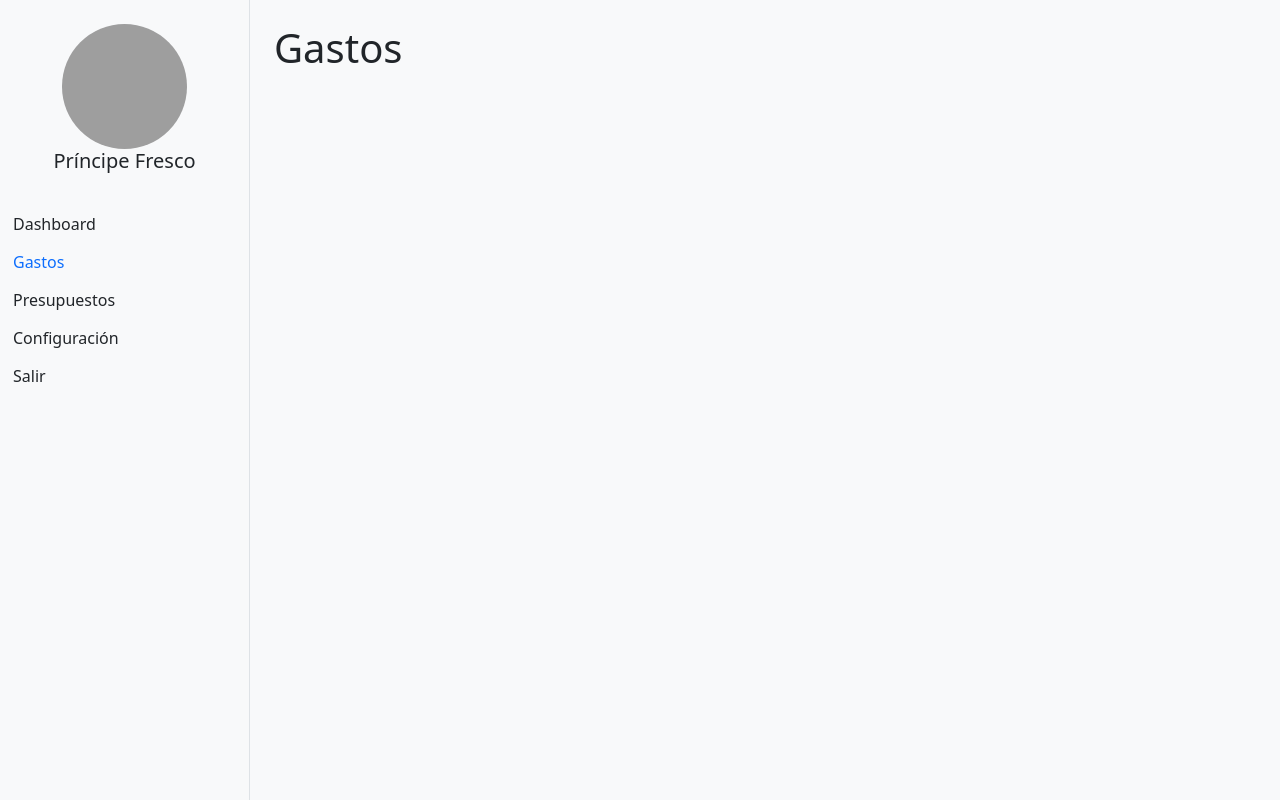
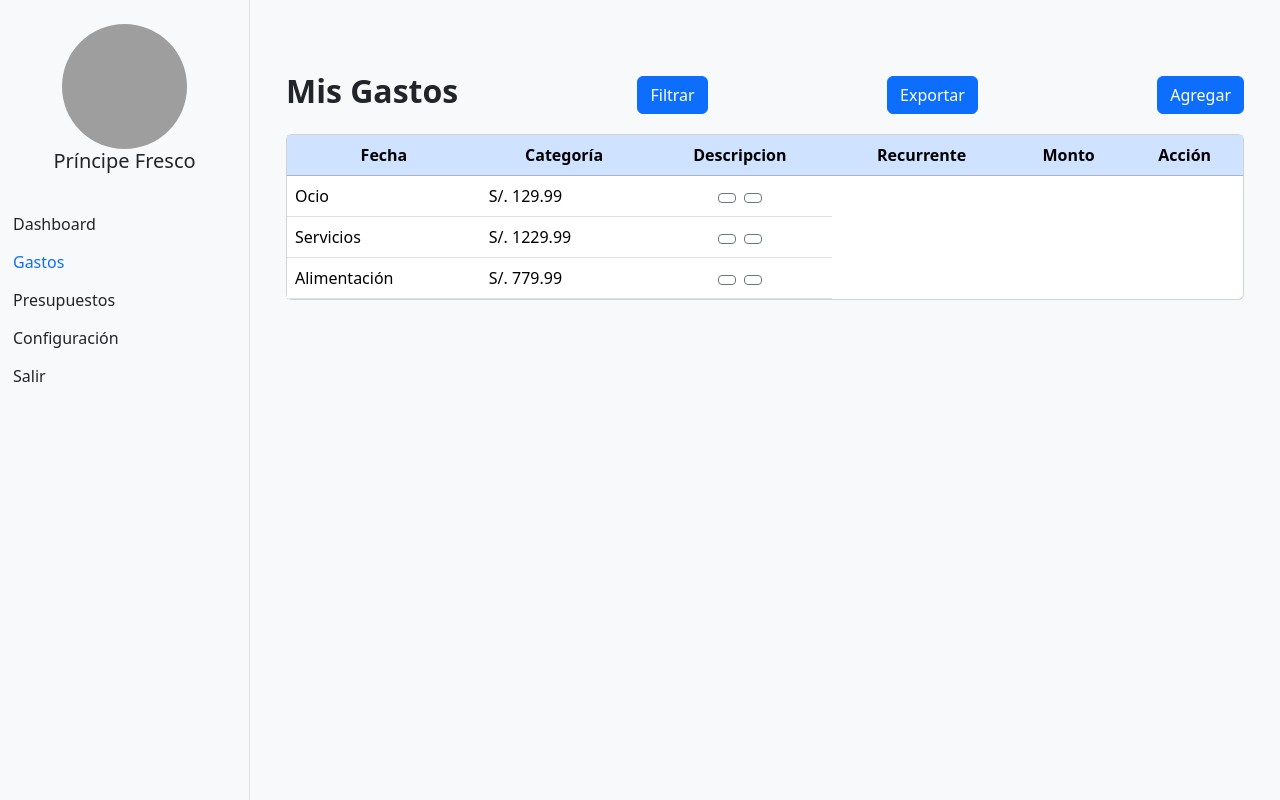
Before and after one commit to SaezGabriel/Proyecto-PW-2025_0, a React (Vite) app: page /mainpage_usuario in a window 1280 px wide. Both pictures are taken after a click on the button "Gastos". Built offline with nearby package versions, Linux system fonts and the light colour scheme; grey boxes are pictures that could not be loaded.

Commit message:
añadida pagina Gastos, botones no funcionales, creado objeto _ Gasto_

```diff
--- /dev/null
+++ b/src/pages/Gastos.tsx
@@ -0,0 +1,80 @@
+
+interface Gasto{
+    fecha:string,
+    categoria:string,
+    descripcion:string,
+    recurrente:string,
+    monto:number
+}
+
+let Lista_gastos:Gasto[]
+
+import Menu_filtro_usuario from "./Menu_filtrar_egresos_user";
+
+const Gastos = () =>{
+    return (
+        <div className="container mt-5 bg-light">
+    <div className="d-flex justify-content-between align-items-center mb-3">
+      <h2 className="fw-bold">Mis Gastos</h2>
+      <button className="btn btn-primary" onClick={Menu_filtro_usuario}>Filtrar</button>
+      <button className="btn btn-primary">Exportar</button>
+      <button className="btn btn-primary">Agregar</button>
+
+    </div>
+    <div className="card">
+      <table className="table table-hover mb-0">
+        <thead className="table-primary text-center">
+          <tr>
+            <th>Fecha</th>
+            <th>Categoría</th>
+            <th>Descripcion</th>
+            <th>Recurrente</th>
+            <th>Monto</th>
+            <th>Acción</th>
+          </tr>
+        </thead>
+        <tbody>
+          <tr>
+            <td>Ocio</td>
+            <td>S/. 129.99</td>
+            <td className="text-center">
+              <button className="btn btn-outline-secondary btn-sm me-2">
+                <i className=""></i>
+              </button>
+              <button className="btn btn-outline-secondary btn-sm">
+                <i className=""></i>
+              </button>
+            </td>
+          </tr>
+          <tr>
+            <td>Servicios</td>
+            <td>S/. 1229.99</td>
+            <td className="text-center">
+              <button className="btn btn-outline-secondary btn-sm me-2">
+                <i className=""></i>
+              </button>
+              <button className="btn btn-outline-secondary btn-sm">
+                <i className=""></i>
+              </button>
+            </td>
+          </tr>
+          <tr>
+            <td>Alimentación</td>
+            <td>S/. 779.99</td>
+            <td className="text-center">
+              <button className="btn btn-outline-secondary btn-sm me-2">
+                <i className=""></i>
+              </button>
+              <button className="btn btn-outline-secondary btn-sm">
+                <i className=""></i>
+              </button>
+            </td>
+          </tr>
+        </tbody>
+      </table>
+    </div>
+  </div>
+    )
+}
+
+export default Gastos
--- a/src/pages/MainPage_usuario.tsx
+++ b/src/pages/MainPage_usuario.tsx
@@ -2,6 +2,7 @@ import { useState } from "react";
 import Presupuesto from "./Presupuesto";
 import Dashboard from "./Dashboard_user";
 import { Chart as ChartJS, CategoryScale, LinearScale, BarElement, Title, Tooltip, Legend } from 'chart.js';
+import Gastos from "./Gastos";
 
 // Registrar los componentes necesarios de Chart.js
 ChartJS.register(CategoryScale, LinearScale, BarElement, Title, Tooltip, Legend);
@@ -15,7 +16,7 @@ const MainPage_usuario=() => {
       case "dashboard":
         return <Dashboard/>;
       case "gastos":
-        return <h1>Gastos</h1>;
+        return <Gastos/>;
       case "presupuestos":
         return <Presupuesto/>
       case "configuracion":
--- /dev/null
+++ b/src/pages/Menu_filtrar_egresos_user.tsx
@@ -0,0 +1,7 @@
+const Menu_filtro_usuario = () =>{
+    return
+
+}
+
+
+export default Menu_filtro_usuario
```
